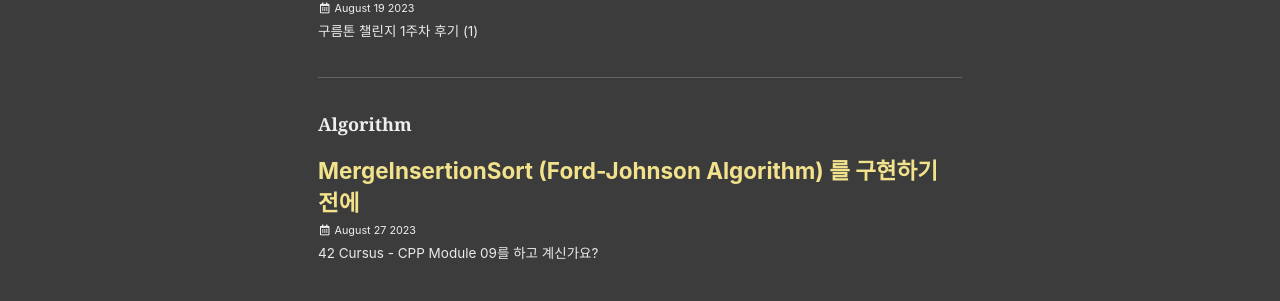
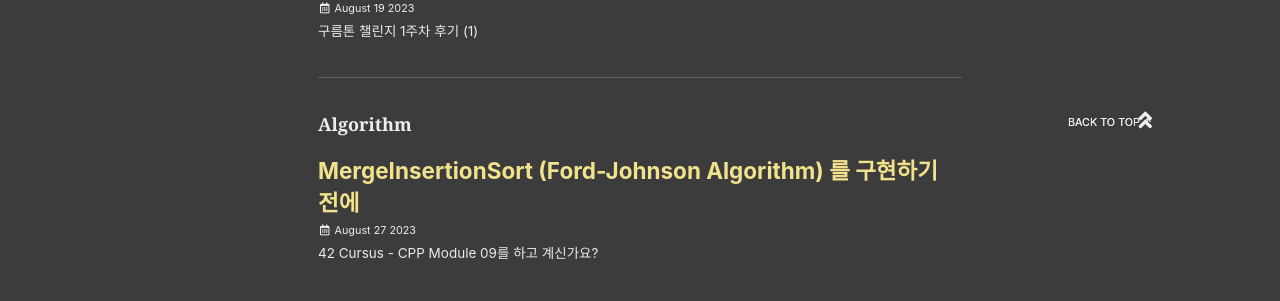
Before and after one commit to Tolerblanc/Tolerblanc.github.io, a Jekyll site: the page built from _pages/category-archive.md, in a window 1280 px wide. Shown: the part 744-1045 px from the top of the page. Built offline with Jekyll 4.4.1, drawn with Linux system fonts in a browser that asks for light colours; cached includes are drawn as plain includes; some web fonts are replaced.

Commit message:
fix back-to-top button position

```diff
--- a/_sass/minimal-mistakes/_footer.scss
+++ b/_sass/minimal-mistakes/_footer.scss
@@ -85,14 +85,16 @@
 }
 
 .back-to-top {
+    position: fixed;
+    bottom: 30px;
+    right: 10%;
     display: block;
-    position: fixed;
-    font-size: 21px;
-    bottom: 25px;
-    right: 10%;
-    opacity: 0;
-    z-index: 99;
-    text-align: center;
+    clear: both;
+    color: lighten($text-color, 50%);
+    font-size: 0.6em;
+    text-transform: uppercase;
+    text-align: right;
+    text-decoration: none;
     transform: translateY(30%);
     transition: transform 0.5s ease-in-out, opacity 0.5s ease-in-out;
 }
```
